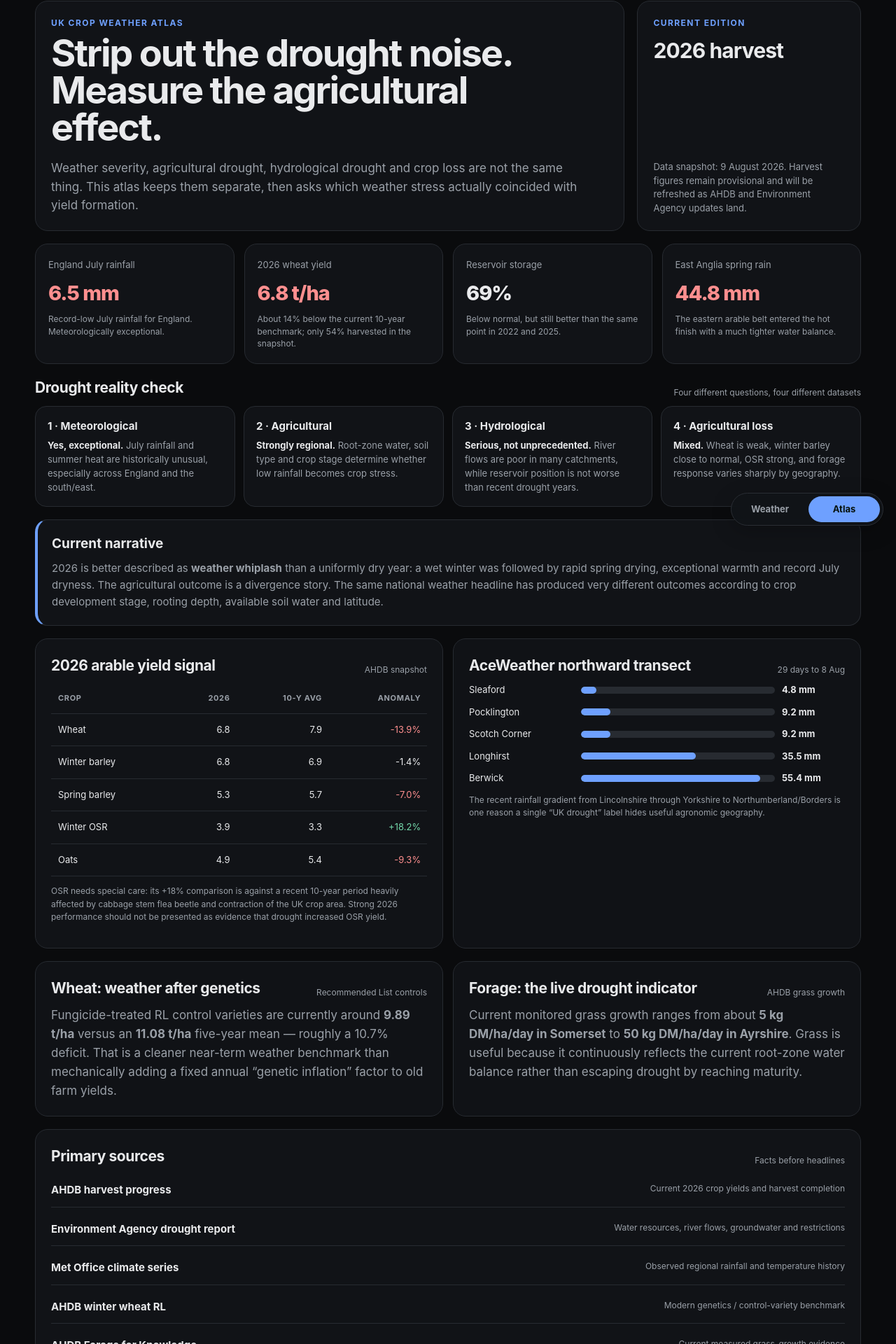
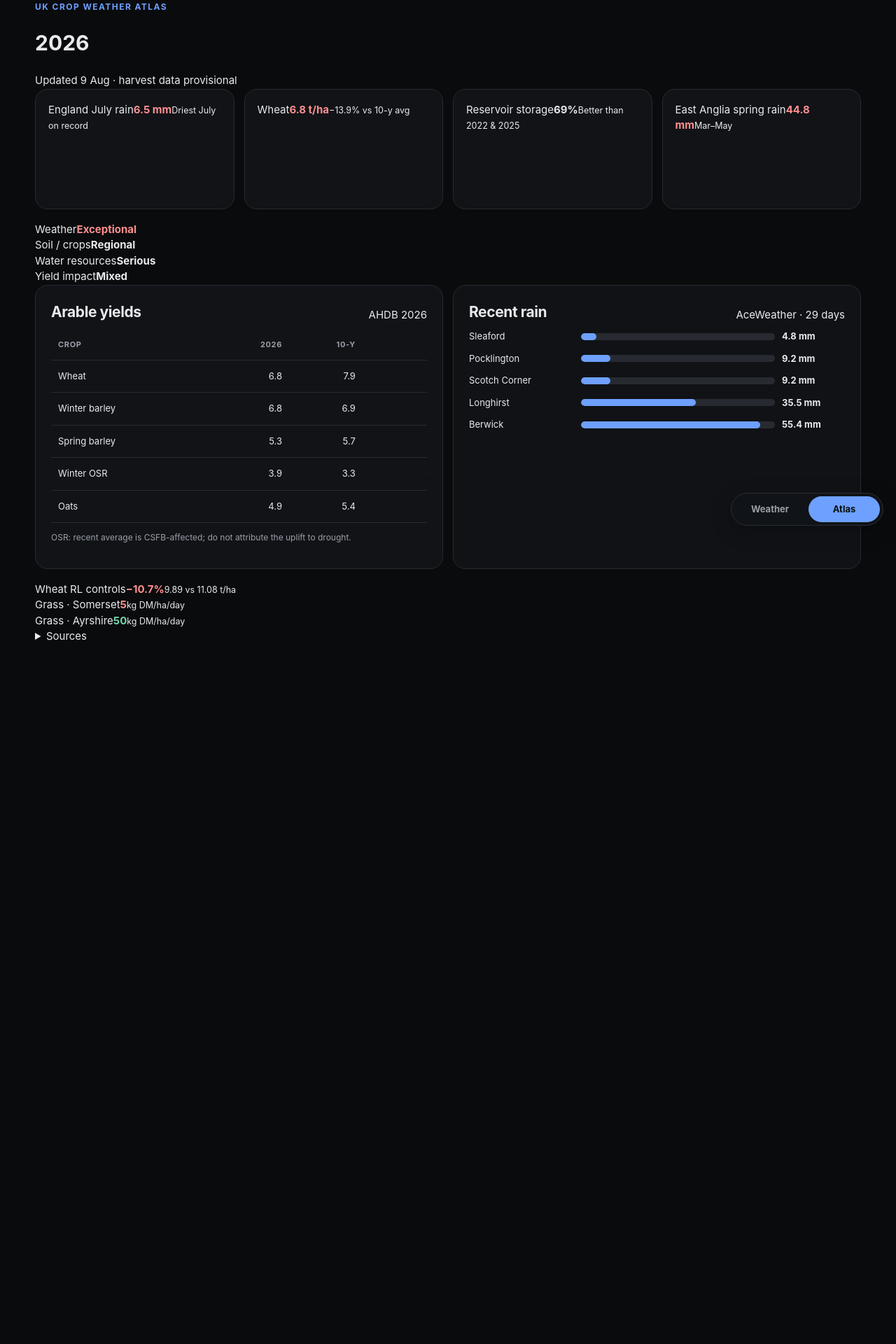
Before and after one commit to rjbowes32/aceweather, a Next.js app: page /atlas in a window 1280 px wide. Shown: the part 31-1951 px from the top of the page at 70% size. After the commit the page ends 1070 px from the top, so only its background shows below. Built offline with nearby package versions, Linux system fonts and the light colour scheme.

Commit message:
Make Crop Weather Atlas concise and data-first

```diff
--- a/src/app/atlas/page.tsx
+++ b/src/app/atlas/page.tsx
@@ -17,12 +17,11 @@ const transect = [
 ] as const;
 
 const sources = [
-  ["AHDB harvest progress", "Current 2026 crop yields and harvest completion", "https://ahdb.org.uk/cereals-oilseeds/gb-harvest-progress"],
-  ["Environment Agency drought report", "Water resources, river flows, groundwater and restrictions", "https://www.gov.uk/government/collections/dry-weather-and-drought-in-england"],
-  ["Met Office climate series", "Observed regional rainfall and temperature history", "https://www.metoffice.gov.uk/research/climate/maps-and-data/uk-temperature-rainfall-and-sunshine-time-series"],
-  ["AHDB winter wheat RL", "Modern genetics / control-variety benchmark", "https://ahdb.org.uk/knowledge-library/winter-wheat-recommended-and-candidate-lists"],
-  ["AHDB Forage for Knowledge", "Current measured grass-growth evidence", "https://ahdb.org.uk/knowledge-library/forage-for-knowledge"],
-  ["AceWeather", "Recent local weather transect across Crop Dynamics locations", "https://www.aceweather.app/"],
+  ["AHDB harvest", "https://ahdb.org.uk/cereals-oilseeds/gb-harvest-progress"],
+  ["Environment Agency drought", "https://www.gov.uk/government/collections/dry-weather-and-drought-in-england"],
+  ["Met Office climate", "https://www.metoffice.gov.uk/research/climate/maps-and-data/uk-temperature-rainfall-and-sunshine-time-series"],
+  ["AHDB wheat RL", "https://ahdb.org.uk/knowledge-library/winter-wheat-recommended-and-candidate-lists"],
+  ["AHDB forage", "https://ahdb.org.uk/knowledge-library/forage-for-knowledge"],
 ];
 
 function anomalyClass(value: number) {
@@ -33,112 +32,75 @@ function anomalyClass(value: number) {
 
 export const metadata = {
   title: "UK Crop Weather Atlas | AceWeather",
-  description: "A fact-led view of UK drought, weather and crop yield response.",
+  description: "UK drought, weather and crop yield data.",
 };
 
 export default function AtlasPage() {
   return (
     <main className={styles.page}>
       <div className={styles.shell}>
-        <section className={styles.hero}>
-          <div className={styles.panel}>
+        <header className={styles.header}>
+          <div>
             <p className={styles.eyebrow}>UK Crop Weather Atlas</p>
-            <h1 className={styles.title}>Strip out the drought noise. Measure the agricultural effect.</h1>
-            <p className={styles.lede}>
-              Weather severity, agricultural drought, hydrological drought and crop loss are not the same thing.
-              This atlas keeps them separate, then asks which weather stress actually coincided with yield formation.
-            </p>
+            <h1>2026</h1>
           </div>
-          <div className={`${styles.panel} ${styles.asOf}`}>
-            <div>
-              <p className={styles.eyebrow}>Current edition</p>
-              <strong>2026 harvest</strong>
-            </div>
-            <span>Data snapshot: 9 August 2026. Harvest figures remain provisional and will be refreshed as AHDB and Environment Agency updates land.</span>
-          </div>
-        </section>
+          <span>Updated 9 Aug · harvest data provisional</span>
+        </header>
 
-        <section className={styles.grid4} aria-label="Key 2026 signals">
+        <section className={styles.grid4} aria-label="Headline signals">
           <article className={styles.metric}>
-            <span className={styles.metricLabel}>England July rainfall</span>
-            <strong className={`${styles.metricValue} ${styles.negative}`}>6.5 mm</strong>
-            <span className={styles.metricSub}>Record-low July rainfall for England. Meteorologically exceptional.</span>
+            <span>England July rain</span>
+            <strong className={styles.negative}>6.5 mm</strong>
+            <small>Driest July on record</small>
           </article>
           <article className={styles.metric}>
-            <span className={styles.metricLabel}>2026 wheat yield</span>
-            <strong className={`${styles.metricValue} ${styles.negative}`}>6.8 t/ha</strong>
-            <span className={styles.metricSub}>About 14% below the current 10-year benchmark; only 54% harvested in the snapshot.</span>
+            <span>Wheat</span>
+            <strong className={styles.negative}>6.8 t/ha</strong>
+            <small>−13.9% vs 10-y avg</small>
           </article>
           <article className={styles.metric}>
-            <span className={styles.metricLabel}>Reservoir storage</span>
-            <strong className={styles.metricValue}>69%</strong>
-            <span className={styles.metricSub}>Below normal, but still better than the same point in 2022 and 2025.</span>
+            <span>Reservoir storage</span>
+            <strong>69%</strong>
+            <small>Better than 2022 & 2025</small>
           </article>
           <article className={styles.metric}>
-            <span className={styles.metricLabel}>East Anglia spring rain</span>
-            <strong className={`${styles.metricValue} ${styles.negative}`}>44.8 mm</strong>
-            <span className={styles.metricSub}>The eastern arable belt entered the hot finish with a much tighter water balance.</span>
+            <span>East Anglia spring rain</span>
+            <strong className={styles.negative}>44.8 mm</strong>
+            <small>Mar–May</small>
           </article>
         </section>
 
-        <section className={styles.section}>
-          <div className={styles.sectionHead}>
-            <h2>Drought reality check</h2>
-            <p>Four different questions, four different datasets</p>
-          </div>
-          <div className={styles.realityGrid}>
-            <article className={styles.reality}>
-              <h3>1 · Meteorological</h3>
-              <p><strong>Yes, exceptional.</strong> July rainfall and summer heat are historically unusual, especially across England and the south/east.</p>
-            </article>
-            <article className={styles.reality}>
-              <h3>2 · Agricultural</h3>
-              <p><strong>Strongly regional.</strong> Root-zone water, soil type and crop stage determine whether low rainfall becomes crop stress.</p>
-            </article>
-            <article className={styles.reality}>
-              <h3>3 · Hydrological</h3>
-              <p><strong>Serious, not unprecedented.</strong> River flows are poor in many catchments, while reservoir position is not worse than recent drought years.</p>
-            </article>
-            <article className={styles.reality}>
-              <h3>4 · Agricultural loss</h3>
-              <p><strong>Mixed.</strong> Wheat is weak, winter barley close to normal, OSR strong, and forage response varies sharply by geography.</p>
-            </article>
-          </div>
-        </section>
-
-        <section className={styles.callout}>
-          <h2>Current narrative</h2>
-          <p>
-            2026 is better described as <strong>weather whiplash</strong> than a uniformly dry year: a wet winter was followed by rapid spring drying,
-            exceptional warmth and record July dryness. The agricultural outcome is a divergence story. The same national weather headline has produced
-            very different outcomes according to crop development stage, rooting depth, available soil water and latitude.
-          </p>
+        <section className={styles.statusGrid} aria-label="Drought status">
+          <div><span>Weather</span><strong className={styles.negative}>Exceptional</strong></div>
+          <div><span>Soil / crops</span><strong>Regional</strong></div>
+          <div><span>Water resources</span><strong>Serious</strong></div>
+          <div><span>Yield impact</span><strong>Mixed</strong></div>
         </section>
 
         <section className={styles.grid2}>
           <article className={styles.panel}>
-            <div className={styles.sectionHead}><h2>2026 arable yield signal</h2><p>AHDB snapshot</p></div>
+            <div className={styles.sectionHead}><h2>Arable yields</h2><span>AHDB 2026</span></div>
             <div className={styles.tableWrap}>
               <table className={styles.table}>
-                <thead><tr><th>Crop</th><th>2026</th><th>10-y avg</th><th>Anomaly</th><th>Harvested</th></tr></thead>
+                <thead><tr><th>Crop</th><th>2026</th><th>10-y</th><th>Δ</th><th>Cut</th></tr></thead>
                 <tbody>
                   {crops.map((row) => (
                     <tr key={row.crop}>
-                      <td>{row.crop}</td><td>{row.yield.toFixed(1)}</td><td>{row.average.toFixed(1)}</td>
-                      <td className={anomalyClass(row.anomaly)}>{row.anomaly > 0 ? "+" : ""}{row.anomaly.toFixed(1)}%</td><td>{row.harvest}%</td>
+                      <td>{row.crop}</td>
+                      <td>{row.yield.toFixed(1)}</td>
+                      <td>{row.average.toFixed(1)}</td>
+                      <td className={anomalyClass(row.anomaly)}>{row.anomaly > 0 ? "+" : ""}{row.anomaly.toFixed(1)}%</td>
+                      <td>{row.harvest}%</td>
                     </tr>
                   ))}
                 </tbody>
               </table>
             </div>
-            <p className={styles.note}>
-              OSR needs special care: its +18% comparison is against a recent 10-year period heavily affected by cabbage stem flea beetle and contraction of the UK crop area.
-              Strong 2026 performance should not be presented as evidence that drought increased OSR yield.
-            </p>
+            <p className={styles.note}>OSR: recent average is CSFB-affected; do not attribute the uplift to drought.</p>
           </article>
 
           <article className={styles.panel}>
-            <div className={styles.sectionHead}><h2>AceWeather northward transect</h2><p>29 days to 8 Aug</p></div>
+            <div className={styles.sectionHead}><h2>Recent rain</h2><span>AceWeather · 29 days</span></div>
             <div className={styles.barList}>
               {transect.map(([place, rain]) => (
                 <div className={styles.barRow} key={place}>
@@ -148,37 +110,35 @@ export default function AtlasPage() {
                 </div>
               ))}
             </div>
-            <p className={styles.note}>The recent rainfall gradient from Lincolnshire through Yorkshire to Northumberland/Borders is one reason a single “UK drought” label hides useful agronomic geography.</p>
           </article>
         </section>
 
-        <section className={styles.grid2}>
-          <article className={styles.panel}>
-            <div className={styles.sectionHead}><h2>Wheat: weather after genetics</h2><p>Recommended List controls</p></div>
-            <p className={styles.lede} style={{ marginTop: 0 }}>
-              Fungicide-treated RL control varieties are currently around <strong>9.89 t/ha</strong> versus an <strong>11.08 t/ha</strong> five-year mean — roughly a 10.7% deficit.
-              That is a cleaner near-term weather benchmark than mechanically adding a fixed annual “genetic inflation” factor to old farm yields.
-            </p>
+        <section className={styles.grid3}>
+          <article className={styles.stat}>
+            <span>Wheat RL controls</span>
+            <strong className={styles.negative}>−10.7%</strong>
+            <small>9.89 vs 11.08 t/ha</small>
           </article>
-          <article className={styles.panel}>
-            <div className={styles.sectionHead}><h2>Forage: the live drought indicator</h2><p>AHDB grass growth</p></div>
-            <p className={styles.lede} style={{ marginTop: 0 }}>
-              Current monitored grass growth ranges from about <strong>5 kg DM/ha/day in Somerset</strong> to <strong>50 kg DM/ha/day in Ayrshire</strong>.
-              Grass is useful because it continuously reflects the current root-zone water balance rather than escaping drought by reaching maturity.
-            </p>
+          <article className={styles.stat}>
+            <span>Grass · Somerset</span>
+            <strong className={styles.negative}>5</strong>
+            <small>kg DM/ha/day</small>
+          </article>
+          <article className={styles.stat}>
+            <span>Grass · Ayrshire</span>
+            <strong className={styles.positive}>50</strong>
+            <small>kg DM/ha/day</small>
           </article>
         </section>
 
-        <section className={styles.section}>
-          <article className={styles.panel}>
-            <div className={styles.sectionHead}><h2>Primary sources</h2><p>Facts before headlines</p></div>
-            <div className={styles.sources}>
-              {sources.map(([name, detail, href]) => (
-                <a key={href} href={href} target="_blank" rel="noreferrer"><strong>{name}</strong><span>{detail}</span></a>
-              ))}
-            </div>
-          </article>
-        </section>
+        <details className={styles.sources}>
+          <summary>Sources</summary>
+          <div>
+            {sources.map(([name, href]) => (
+              <a key={href} href={href} target="_blank" rel="noreferrer">{name}</a>
+            ))}
+          </div>
+        </details>
       </div>
     </main>
   );
```
